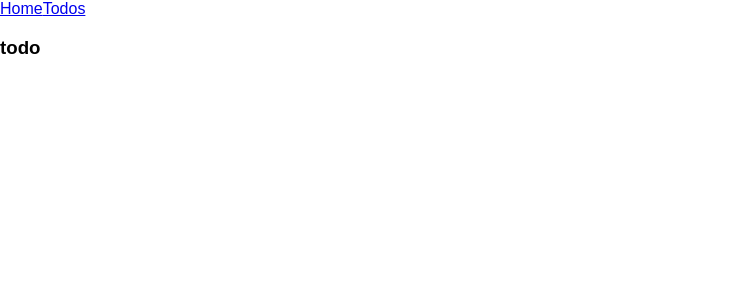
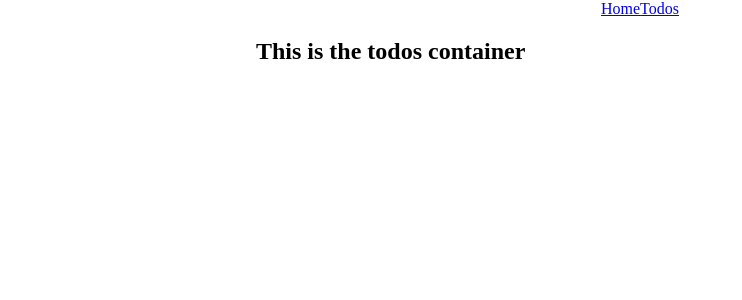
Before and after one commit to TessACraig89/my-react-todo, a React (Create React App) app: page /todos in a window 1280 px wide. Shown: the top 300 px of the page, without its empty margins (0-742 px from the left). Built offline with nearby package versions, Linux system fonts and the light colour scheme.

Commit message:
replaces dummy text in src/containers/TodosContainer.js

```diff
--- a/src/containers/TodosContainer.js
+++ b/src/containers/TodosContainer.js
@@ -1,15 +1,15 @@
 //  simple React component
 // curly braces? only importing a specific module of the react-router-dom and name spacing it within Route
-import React, { Component } from 'react';
+import React, {Component} from 'react'
 
-class Todo extends Component {
-  render() {
+class TodosContainer extends Component {
+  render(){
     return (
-      <h3>
-        todo
-      </h3>
-    );
+      <div className='todosContainer'>
+        <h2>This is the todos container</h2>
+      </div>
+    )
   }
 }
 
-export default Todo;
+export default TodosContainer
--- a/src/index.css
+++ b/src/index.css
@@ -1,5 +1,52 @@
 body {
   margin: 0;
   padding: 0;
-  font-family: sans-serif;
+  font-family: "Brush Script MT", cursive;
 }
+
+header, .todos {
+  text-align: center
+}
+
+.todosContainer {
+  width: 60%;
+  margin: auto;
+}
+
+h2 {
+  padding-bottom: .5em;
+  margin-bottom: .5em;
+}
+
+.incomplete h2{
+  border-bottom: 3px solid red;
+}
+
+h1, h2{
+  font-family: "Brush Script MT", cursive;
+}
+
+p {
+  font-family: "Brush Script MT", cursive;
+  font-size: 2em;
+}
+
+.todoForm {
+  clear:both;
+  text-align: center;
+}
+
+span.deleteButton, span.toggleButton {
+  padding-left: 1em;
+}
+
+.deleteButton{
+  color: red;
+}
+
+.createForm {
+  padding-top: 3em;
+  padding-bottom: 3em;
+  margin: auto;
+  width: 58%;
+}
```
